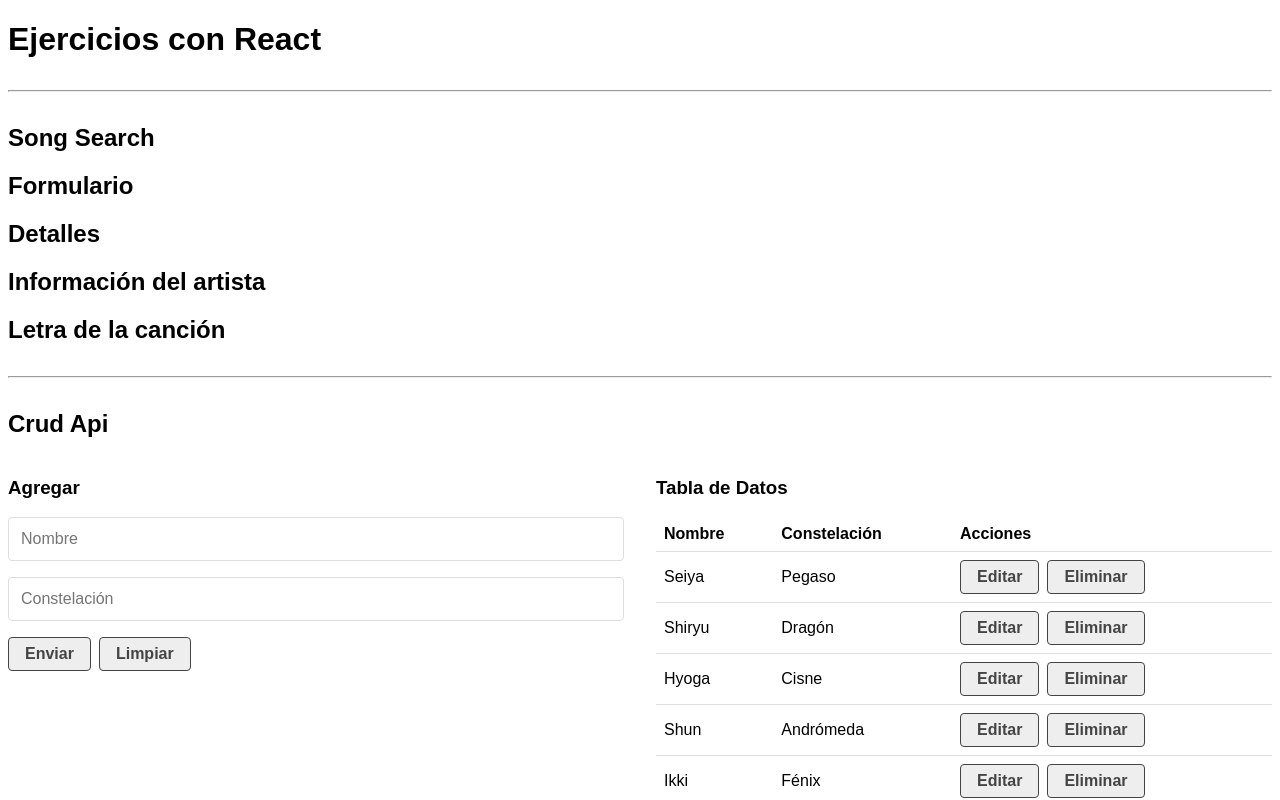
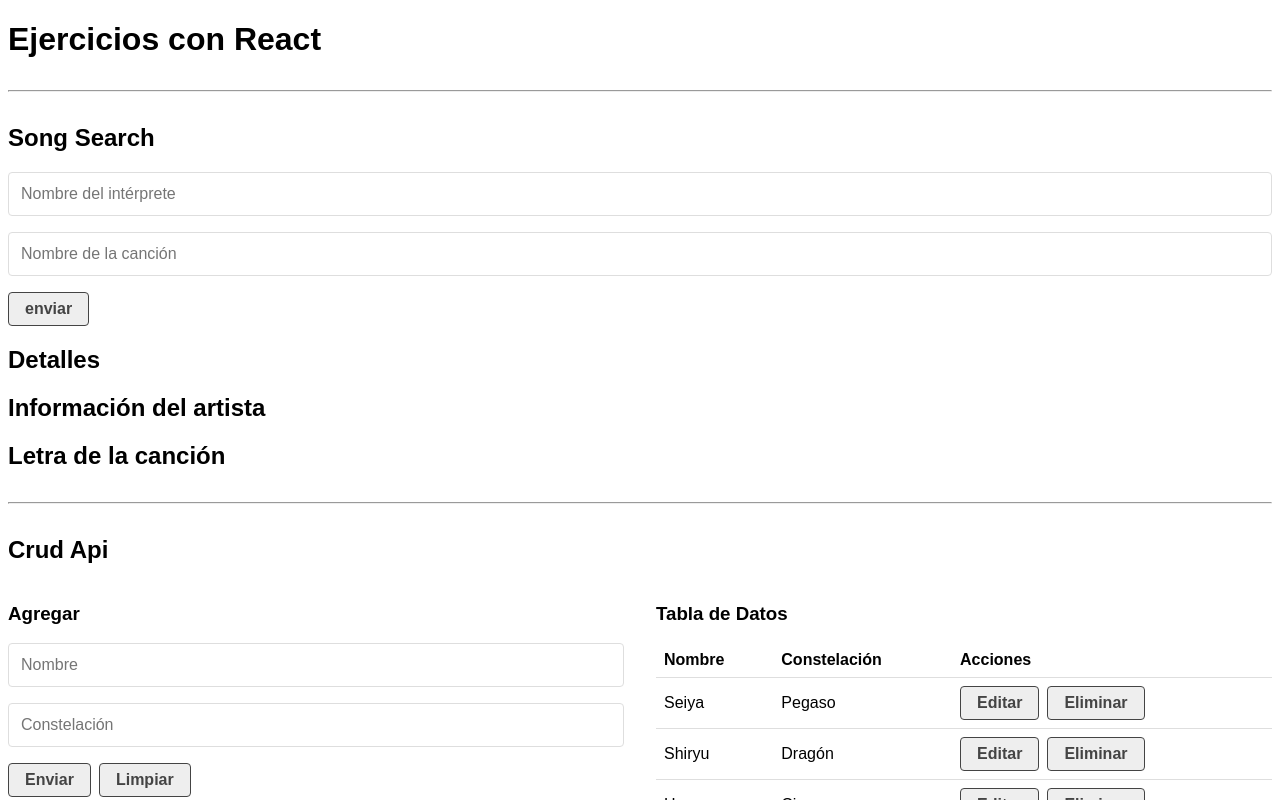
Before and after one commit to nicohervith/React-new, a React (Create React App) app in the folder react-ejericicios/: page / in a window 1280 px wide. Shown: the top 800 px of the page. Built offline with nearby package versions, Linux system fonts and the light colour scheme; data requests are answered from the project's data file.

Commit message:
Buscador de canciones

```diff
--- a/react-ejericicios/src/Components/SongForm.js
+++ b/react-ejericicios/src/Components/SongForm.js
@@ -1,9 +1,43 @@
-import React from "react";
+import React, { useState } from 'react';
 
-const SongForm = (handleSearch) => {
+const initialForm = {
+  artist:"",
+  song:"",
+}
+
+const SongForm = ({handleSearch}) => {
+  const [form,setForm] = useState(initialForm);
+
+//La funcion handleChange toma una copia del objeto formulario ( ...form  )
+//e.target.name es el objeto que toma el evento y lo hago dinamico con los corchetes
+const handleChange = (e) =>{
+  setForm({
+    ...form,
+    [e.target.name]: e.target.value
+  })
+}
+
+const handleSubmit = (e) =>{
+  e.preventDefault();
+  if(!form.artist || !form.song){
+    alert("Datos incompletos");
+    return;
+  }
+
+  handleSearch(form);
+  setForm(initialForm);
+
+}
+
   return (
     <div>
-      <h2>Formulario</h2>
+      <form onSubmit={handleSubmit}>
+        <input type="text" name="artist" placeholder="Nombre del intérprete"
+        onChange={handleChange} value={form.artist} />
+        <input type="text" name="song" placeholder="Nombre de la canción"
+        onChange={handleChange} value={form.song}/>
+        <input type="submit" value="enviar"/>
+      </form>
     </div>
   );
 };
--- a/react-ejericicios/src/Components/SongSearch.js
+++ b/react-ejericicios/src/Components/SongSearch.js
@@ -10,7 +10,8 @@ const SongSearch = () => {
   const [loading, setLoading] = useState(false);
 
   const handleSearch = (data)=>{
-    console.log(data)
+    //console.log(data)
+    setSearch(data);
   }
 
   return (
```
